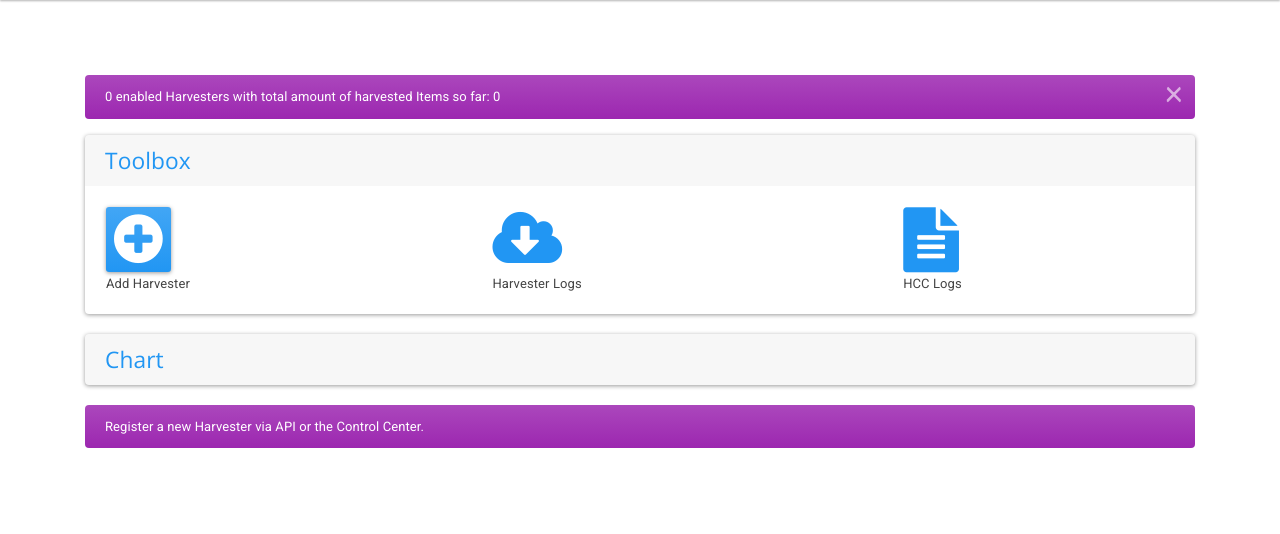
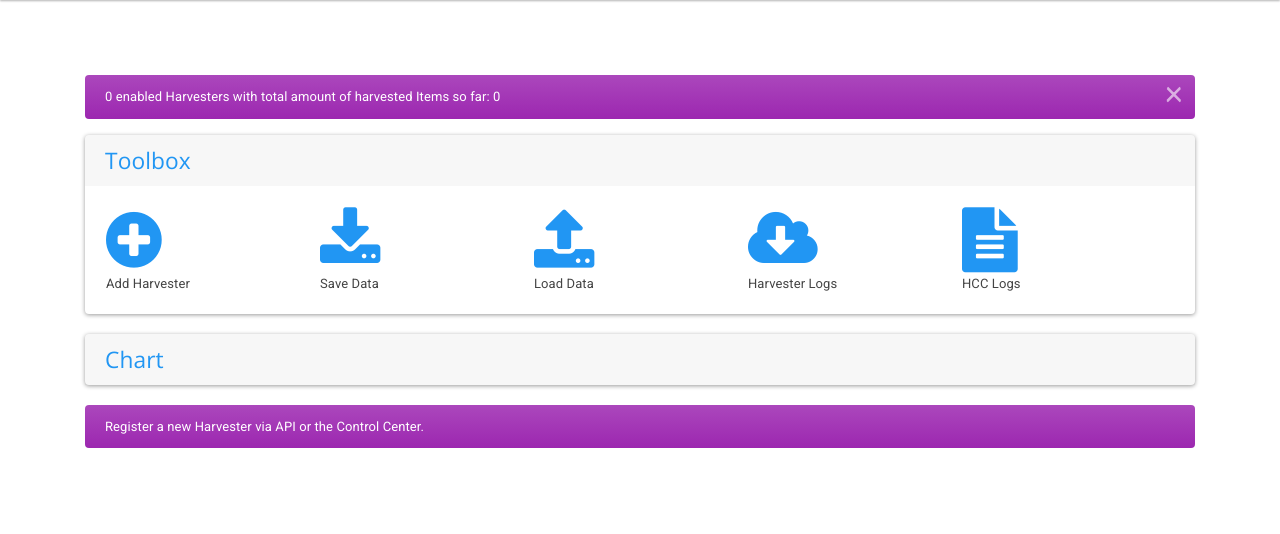
Before and after one commit to GeRDI-Project/HarvesterControlCenter, a Django app: page /hcc/ in a window 1280 px wide, after a click on "Toolbox". Shown: the part 80-614 px from the top of the page. Run offline with Django 3.2, Linux system fonts and the light colour scheme; a user stored in the database is signed in; data that the repository does not hold is empty; some libraries are stand-ins or nearby versions.

Commit message:
MDM-74 Save- and Load-function added

```diff
--- a/api/forms.py
+++ b/api/forms.py
@@ -160,3 +160,10 @@ class SchedulerForm(forms.Form):
                 'cronTab',
                 Submit('submit_cron', 'set!', css_class="btn-default btn-sm")))
         return helper
+
+class UploadFileForm(forms.Form):
+    """
+    This class represents a form for uploading a file for adding
+    several harvesters to the database at a time
+    """
+    upload_file = forms.FileField(label="File:")
--- a/api/static/js/hcc.js
+++ b/api/static/js/hcc.js
@@ -257,6 +257,40 @@ $(function () {
         if ($('#checkbox-show-idle').prop('checked')) checkboxShowIdle();
         if ($('#checkbox-hide-idle').prop('checked')) checkboxHideIdle();
     });
+
+    $('#btn-load-harvester-data').click(function(ev) {
+        ev.preventDefault();
+        $('#file-upload-modal input').val('');
+        $('input[name=csrfmiddlewaretoken]').attr('value', getCookie("csrftoken"));
+        $('#file-upload-modal').modal("show");
+        return false;
+    });
+    /*
+    $('#upload-file-form').submit(function(ev) {
+        ev.preventDefault();
+        var serializedData = new FormData($(this));
+        console.log(serializedData)
+        $.ajax({
+            type: $(this).attr('method'),
+            url: $(this).attr('action'),
+            data: serializedData,
+            context: this,
+            success: function(response){
+                $('#file-upload-modal').modal('hide');
+                $('#message-modal-header').text('Success!');
+                $('#message-modal-body').text(response.message);
+                $('#message-modal').modal('show');
+            },
+            error: function (response) {
+                $('#file-upload-modal').modal('hide');
+                $('#message-modal-header').text('Error!');
+                $('#message-modal-body').text('There has been an internal error. Please contact an administrator.');
+                $('#message-modal').modal('show');
+            },
+        });
+        return false;
+    });
+    */
 });
 
 /*
@@ -611,6 +645,26 @@ function removeClass(el, className) {
     }
 }
 
+function getCookie(cookieName) {
+    var name, decodedCookie, cookieArray, c;
+
+    name = cookieName + "=";
+    decodedCookie = decodeURIComponent(document.cookie);
+    cookieArray = decodedCookie.split(';');
+    for(var i = 0; i < cookieArray.length; i++) {
+        c = cookieArray[i];
+
+        // avoid spaces at the beginning
+        while (c.charAt(0) == ' ') {
+            c = c.substring(1);
+        }
+        if (c.indexOf(name) == 0) {
+            return c.substring(name.length, c.length);
+        }
+    }
+    return "";
+}
+
 $(window).scroll(function (e) {
     // add/remove class to navbar when scrolling to hide/show
     var scroll = $(window).scrollTop();
--- a/api/views_v2.py
+++ b/api/views_v2.py
@@ -3,6 +3,8 @@ This is the views module which encapsulates the backend logic
 which will be riggered via the corresponding path (url).
 """
 import logging
+import json
+import collections
 
 from django.conf import settings
 from django.contrib import messages
@@ -25,7 +27,7 @@ from rest_framework.response import Response
 
 from api.constants import HCCJSONConstants as HCCJC
 from api.forms import (HarvesterForm, SchedulerForm, create_config_fields,
-                       create_config_form)
+                       create_config_form, UploadFileForm)
 from api.harvester_api import InitHarvester
 from api.mixins import AjaxableResponseMixin
 from api.models import Harvester
@@ -356,7 +358,8 @@ def home(request):
             request, 'hcc/index.html', {
                 'harvesters': harvesters,
                 'status': feedback,
-                'forms': forms
+                'forms': forms,
+                'uploadform': UploadFileForm()
             })
 
     return render(request, 'hcc/index.html', {
@@ -441,6 +444,86 @@ def get_harvester_states(request, format=None):
         response = api.harvester_status()
         feedback[harvester.name] = response.data[harvester.name]
     return Response(feedback, status=status.HTTP_200_OK)
+
+
+@login_required
+def harvester_data_to_file(request):
+    """
+    Function that gets data of all harvesters in the database and returns it
+    through a file.
+    """
+    data = []
+    harvesters = Harvester.objects.all()
+    for harvester in harvesters:
+        data.append({
+            'name': harvester.name,
+            'notes': harvester.notes,
+            'url': harvester.url,
+            'enabled': harvester.enabled
+        })
+
+    return JsonResponse(data, safe=False)
+
+
+@permission_classes((IsAuthenticated, ))
+def upload_file(request):
+    """
+    This function handles POST and GET requests to upload a file
+    containing harvester data and add it to the database
+    """
+    data = {}
+    f = request.FILES['upload_file']
+    # Check if file type is correct and get the content
+    if f.name.lower().endswith('.json') or f.name.lower.endswith('.txt'):
+        content_bytes = f.read()
+        content_str = content_bytes.decode('utf8').replace("'", '"')
+        content = json.loads(content_str)
+    else:
+        data['status'] = 'failed'
+        data['message'] = (
+            'File type could not been handled.'
+            'Must be either .json or .txt!'
+        )
+        return JsonResponse(data)
+
+    required_keys = ('name', 'notes', 'url', 'enabled')
+    for el in content:
+        # 'content' should be a list of dictionaries
+        if not isinstance(el, collections.Mapping):
+            data['status'] = 'failed'
+            data['message'] = (
+                'File content could not been handled.'
+                'Should be a list of dictionaries!'
+            )
+            return JsonResponse(data)
+
+        if not all(key in el for key in required_keys):
+            data['status'] = 'failed'
+            data['message'] = (
+                'Key missmatch! Required: name, notes, url, enabled'
+            )
+            return JsonResponse(data)
+        else:
+            if Harvester.objects.filter(name=el['name']).exists():
+                harvester = Harvester.objects.get(name=el['name'])
+                if harvester.url != el['url']:
+                    harvester.url = el['url']
+                    harvester.save()
+                elif harvester.notes != el['notes']:
+                    harvester.notes = el['notes']
+                    harvester.save()
+                elif harvester.enabled != el['enabled']:
+                    harvester.enabled = el['enabled']
+                    harvester.save()
+            else:
+                harvester = Harvester(owner=request.user)
+                harvester.name = el['name']
+                harvester.notes = el['notes']
+                harvester.url = el['url']
+                harvester.enabled = el['enabled']
+                harvester.save()
+
+    return HttpResponseRedirect(reverse('hcc_gui'))
 
 
 class HarvesterCreateView(generics.ListCreateAPIView):
--- a/hcc_py/urls.py
+++ b/hcc_py/urls.py
@@ -81,6 +81,14 @@ urlpatterns = [
         'hcc/<str:name>/progress',
         views.get_harvester_progress,
         name='harvester-progress'),
+    path(
+        'hcc/getinitdata',
+        views.harvester_data_to_file,
+        name="get-init-data"),
+    path(
+        'hcc/setinitdata',
+        views.upload_file,
+        name="set-init-data"),
     path('admin/', admin.site.urls),
     path('v1/', include('api.urls_v2', namespace='v1')),
     path('docs/', SCHEMA_VIEW, name='swagger-docs'),
--- a/templates/hcc/index.html
+++ b/templates/hcc/index.html
@@ -21,18 +21,29 @@
                 </h3>
                 <div class="card-body collapse" id="collapseToolbox">
                     <table width="100%">
-                    <tr><td>
-                            <a id="btn-edit-{{ harvester.name }" class="btn btn-primary btn-sm harvesteredit"
-                            data-form="{% url 'add-harvester' %}" href="#" role="button">
+                        <tr>
+                            <td width="20%">
+                                <a id="btn-edit-{{ harvester.name }" class="harvesteredit"
+                                data-form="{% url 'add-harvester' %}" href="#">
                                     <i class="fa fa-plus-circle fa-5x align-middle" aria-hidden="true"></i>
                                 </a>
                             </td>
-                        <td>
+                            <td width="20%">
+                                <a id="btn-save-harvester-data" href="{% url 'get-init-data' %}" download="harvesterdata.json">
+                                    <i class="fa fa-download fa-5x align-middle" aria-hidden="true"></i>
+                                </a>
+                            </td>
+                            <td width="20%">
+                                <a id="btn-load-harvester-data" href="#">
+                                    <i class="fa fa-upload fa-5x align-middle" aria-hidden="true"></i>
+                                </a>
+                            </td>
+                            <td width="20%">
                                 <a id="btn-harvester-log" href="#" title="{% url 'harvesters-log' %}">
                                     <i class="fa fa-cloud-download fa-5x align-middle" aria-hidden="true"></i>
                                 </a>
                             </td>
-                        <td>
+                            <td width="20%">
                                 <a id="btn-hcc-log" href="#" title="{% url 'hcc-log' %}">
                                     <i class="fa fa-file-text fa-5x align-middle" aria-hidden="true"></i>
                                 </a>
@@ -40,6 +51,8 @@
                         </tr>
                         <tr>
                             <td>Add Harvester</td>
+                            <td>Save Data</td>
+                            <td>Load Data</td>
                             <td>Harvester Logs</td>
                             <td>HCC Logs</td>
                         </tr>
@@ -462,6 +475,35 @@
 <div id="harvesterModal" class="modal fade" tabindex="-1" role="dialog"></div>
 <!-- Config Modal -->
 <div id="config-modal" class="modal fade" tabindex="-1" role="dialog"></div>
+<!-- File Upload Modal -->
+<div id="file-upload-modal" class="modal fade" tabindex="-1" role="dialog">
+    <div class="modal-dialog modal-dialog-centered" role="document">
+        <div class="modal-content">
+            <div class="modal-header">
+                <h3 class="modal-title">
+                    Upload file here:
+                </h3>
+                <button type="button" class="close" data-dismiss="modal" aria-label="Close">
+                    <span aria-hidden="true">&times;</span>
+                </button>
+            </div>
+            <form id="upload-file-form" class="form-horizontal" action="{% url 'set-init-data' %}" method="POST" enctype=multipart/form-data>
+                <div id="modal-body" class="modal-body">
+                    {% csrf_token %}
+                    {{ uploadform|crispy }}
+                </div>
+                <div id="modal-footer" class="modal-footer">
+                    <button class="btn btn-primary" type="submit" Value="Save">
+                        Save
+                    </button>
+                    <button type="button" class="btn" data-dismiss="modal" aria-label="Close">
+                        Cancel
+                    </button>
+                </div>
+            </form>
+        </div>
+    </div>
+</div>
 <!-- Message Modal -->
 <div id="message-modal" class="modal fade" tabindex="-1" role="dialog">
     <div class="modal-dialog modal-dialog-centered" role="document">
```
Also changed, not shown: api/migrations/0013_auto_20190827_1447.py (added). Lines whose indentation alone changed are shown as unchanged.
